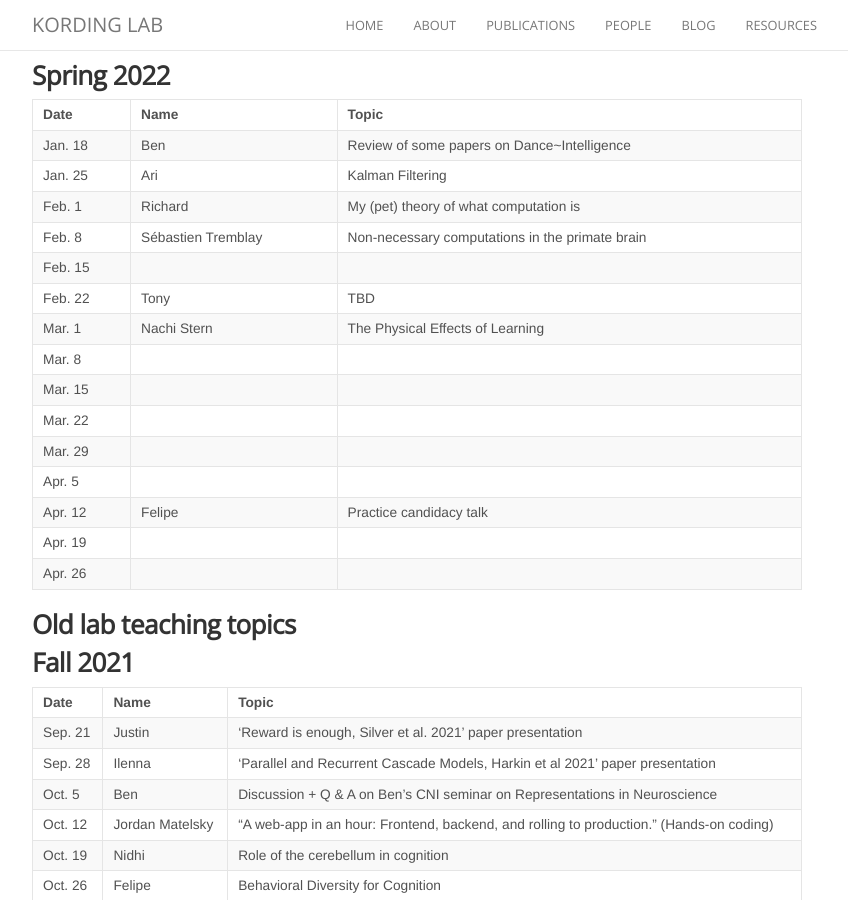
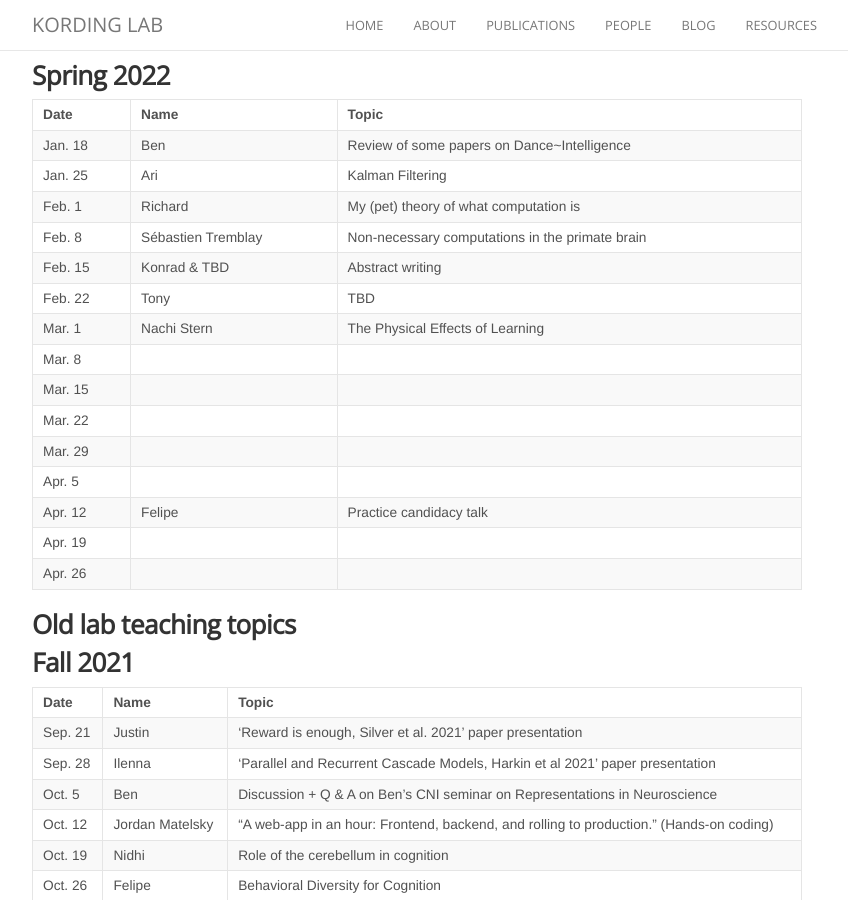
Before and after one commit to KordingLab/KordingLab.github.io, a Jekyll site: the page built from _posts/2021-01-01-upcoming-lab-teaching.md, in a window 1280 px wide and 900 px high, scrolled down 512 px. Shown: the whole window, without its empty margins (223-1071 px from the left). Built offline with Jekyll 4.4.1, drawn with Linux system fonts in a browser that asks for light colours; nearby versions of some CDN libraries; comment, search, counter and statistics services are not loaded.

Commit message:
Update 2021-01-01-upcoming-lab-teaching.md

```diff
--- a/_posts/2021-01-01-upcoming-lab-teaching.md
+++ b/_posts/2021-01-01-upcoming-lab-teaching.md
@@ -22,7 +22,7 @@ Please list below, topics you would like to learn more about (you may share your
 | Jan. 25 | Ari | Kalman Filtering |
 | Feb. 1 | Richard | My (pet) theory of what computation is |
 | Feb. 8 | Sébastien Tremblay | Non-necessary computations in the primate brain |
-| Feb. 15 |  |
+| Feb. 15 | Konrad & TBD | Abstract writing |
 | Feb. 22 | Tony | TBD
 | Mar. 1 | Nachi Stern | The Physical Effects of Learning |
 | Mar. 8 |  |
```
